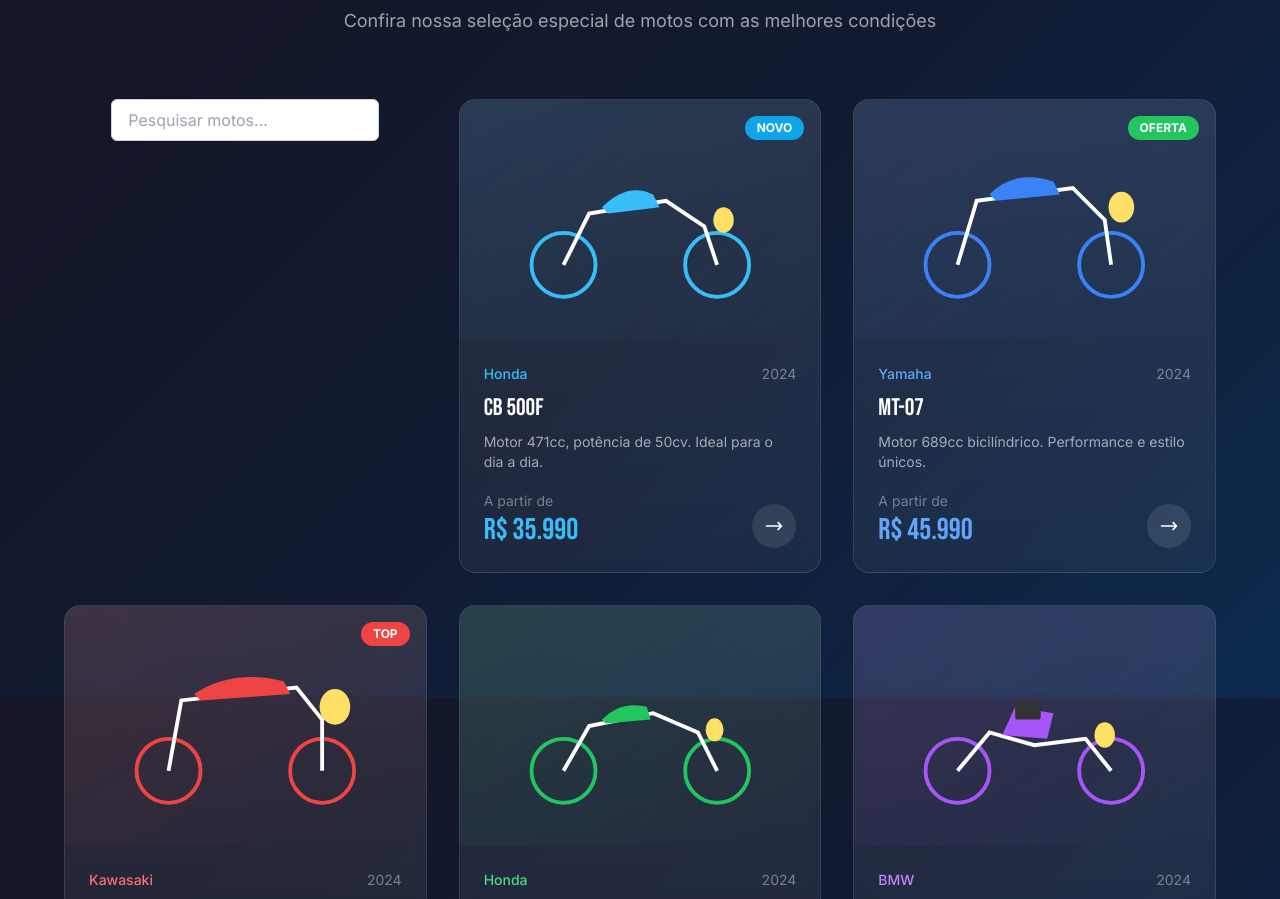
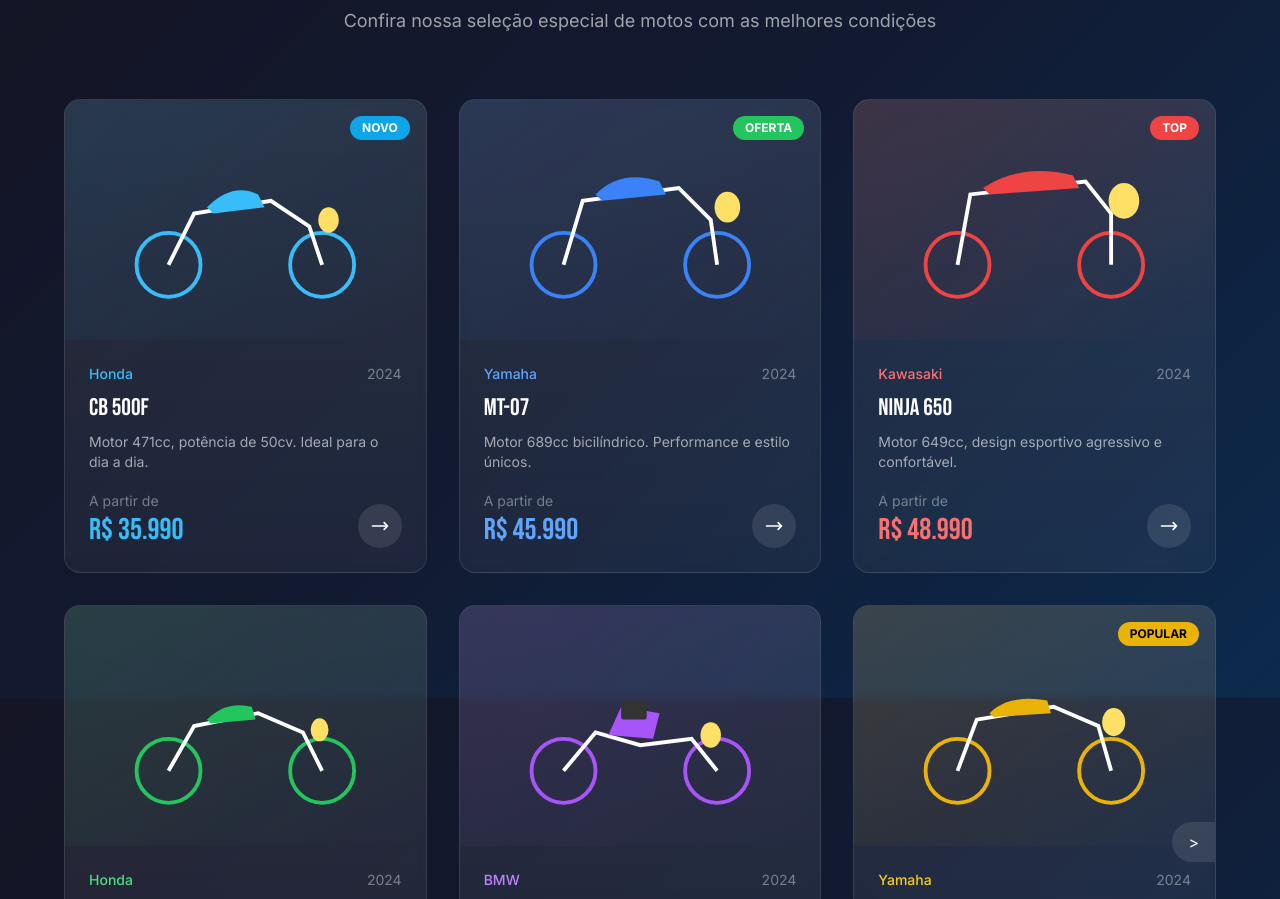
Before and after one commit to Silva-victor98/T-Power-Motos, a plain HTML site: page index.html in a window 1280 px wide. Shown: the part 902-1801 px from the top of the page. Drawn offline with nearby package versions, Linux system fonts and the light colour scheme.

Commit message:
Update index.html

```diff
--- a/index.html
+++ b/index.html
@@ -189,15 +189,6 @@
     <!-- GRID CORRIGIDO -->
     <div
  <section id="motos-grid" class="grid grid-cols-3 gap-8">
-     <!-- BARRA DE PESQUISA -->
-    <div class="mb-8 max-w-md mx-auto">
-      <input
-        type="text"
-        id="searchInput"
-        placeholder="Pesquisar motos..."
-        class="w-full px-4 py-2 rounded-md border border-gray-300 text-gray-800 focus:outline-none focus:ring-2 focus:ring-sky-400 focus:border-sky-400"
-      />
-    </div>
       <!-- Moto Card 1 -->
       <a href="CB500F.html"
          class="group block card-gradient backdrop-blur-sm rounded-2xl border border-white/10 overflow-hidden transition-all duration-500 hover-glow">
```
